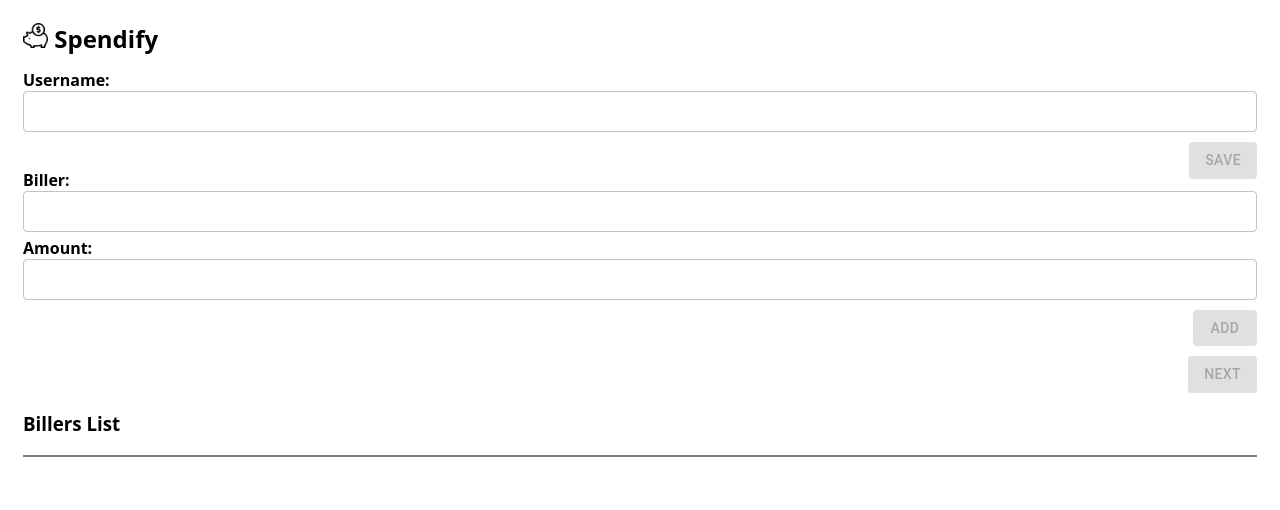
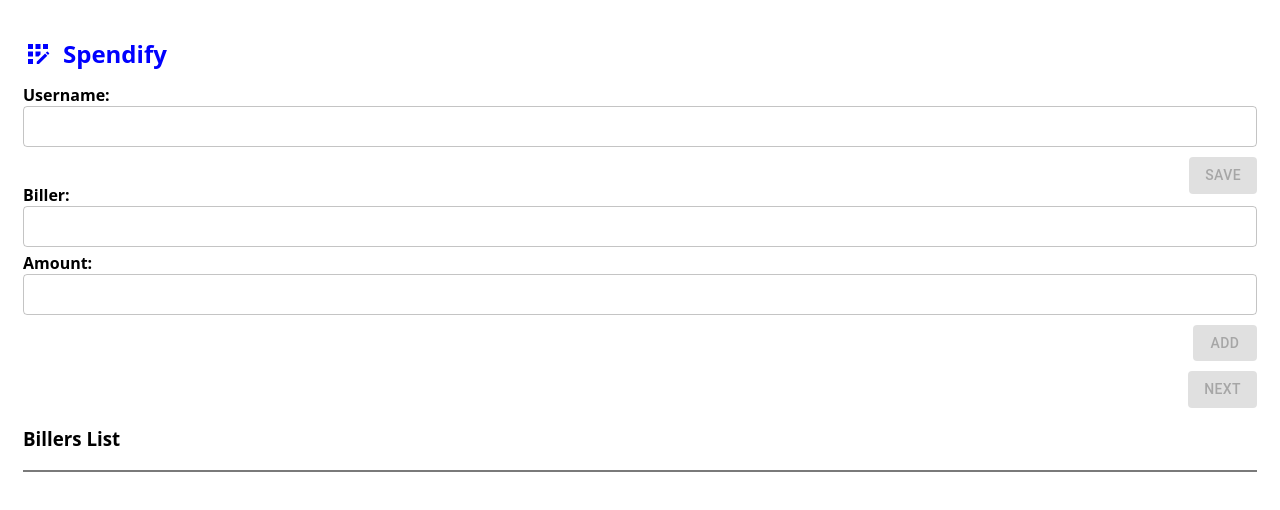
Before and after one commit to Mark5y2023/react-spendify-vercel, a React (Create React App) app: page / in a window 1280 px wide. Shown: the top 510 px of the page. Built offline with nearby package versions, Linux system fonts and the light colour scheme; the HTML template or start-up script is replaced by a standard one.

Commit message:
update 2.7.24 final

```diff
--- a/src/Dash.css
+++ b/src/Dash.css
@@ -69,116 +69,6 @@
   width: 100%;
   margin-top: 10px;
 
-}
-
-.payable-item {
-  margin-bottom: 10px;
-  transition: transform 0.2s, color 0.2s;
-  display: flex;
-  justify-content: space-between;
-  align-items: center;
-  border-bottom: 1px solid rgb(193, 193, 193);
-  color: rgb(119, 119, 119);
-
-}
-
-.payable-item:hover {
-  transform: scale(1.1);
-  color: grey;
-}
-
-.payable-buttons button {
-  margin-left: 5px;
-}
-/* ... (your existing CSS) */
-
-.payable-texts {
-  flex-grow: 1;
-  margin-left: 0%;
-
-
-}
-
-.payable-buttons {
-  display: flex;
-  align-items: center;
-  margin-left: -15px;
-}
-
-.payable-buttons button {
-  margin-left: 5px;
-}
-
-.dashboard-container {
-  display: flex;
-  flex-direction: column;
-  font-family: system-ui, -apple-system, BlinkMacSystemFont, 'Segoe UI', Roboto, Oxygen, Ubuntu, Cantarell, 'Open Sans', 'Helvetica Neue', sans-serif;
-  align-items: center;
-  margin: 5px;
-  padding: 10px;
-}
-
-.fixed-section {
-  position: sticky;
-  top: 0;
-  width: 100%;
-  display: flex;
-  flex-direction: column;
-  align-items: center;
-  justify-content: center;
-}
-
-
-.header {
-  display: flex;
-  justify-content: space-between;
-  align-items: center;
-  width: 100%;
-  align-content: center;
-}
-
-.header2 {
-  display: flex;
-  justify-content: space-between;
-  align-items: center;
-  width: 100%;
-  align-content: center;
-
-
-}
-
-
-.user-section {
-  display: flex;
-  justify-content: space-between;
-  align-items: center;
-  width: 100%;
-  align-content: center;
-  border-bottom: 2px solid rgb(122, 122, 122); /* Add gray border below each item */
-  position: sticky;
-
-
-}
-
-.buttons {
-  display: flex;
-
-
-
-}
-
-.last-payment {
-  font-size: medium;
-  font-weight: bold;
-  width: 100%;
-  margin: -10px ;
-}
-
-.payables-list {
-  overflow-y: auto;
-  width: 100%;
-  margin-top: 10px;
-
 
 }
 
--- a/src/Dash.js
+++ b/src/Dash.js
@@ -23,6 +23,7 @@ import RefreshIcon from '@mui/icons-material/Refresh';
 import { useNavigate } from 'react-router-dom';
 import './Dash.css';
 import { handleAddPayableInDialog } from './Home';
+import AppIcon from '@mui/icons-material/AppRegistration';
 
 const Dash = () => {
   const [username, setUsername] = useState('');
@@ -156,7 +157,7 @@ const Dash = () => {
     } else if (amount === originalAmount / 2) {
       return 'Half Paid';
     } else {
-      return 'Not Paid';
+      return 'Unpaid';
     }
   };
 
@@ -168,16 +169,15 @@ const Dash = () => {
     <div className="dashboard-container">
       <div className="fixed-section">
         <div className="header">
-          <p>
-            <img src="/2685032.png" alt="" style={{ height: '25px' }} /> <strong>Spendify</strong>
-          </p>
+        <p style={{alignItems:'center', display:'flex', alignContent:'center'}}> <AppIcon style={{ fontSize: 30, color: 'blue'}} /><strong>Spendify</strong></p>
+
 
           <IconButton onClick={() => setDrawerOpen(true)} style={{ marginLeft: 'auto' }}>
             <MenuIcon />
           </IconButton>
         </div>
         <div className="header" style={{ marginTop: '2px' }}>
-          <p style={{ fontSize: 'large', fontWeight: 'bold' }}>{`Hi, ${username}!`}</p>
+          <p style={{ fontSize: 'large', fontWeight: 'bold', color:'black' }}>{`Hi, ${username}!`}</p>
         </div>
         <p className="last-payment">{`Last Payment: ${lastClickedDate}`}</p>
       </div>
@@ -203,7 +203,7 @@ const Dash = () => {
                   fontWeight: 'bold',
                   fontSize: 'medium',
                   margin: '0',
-                  color: p.amount !== p.originalAmount ? 'red' : 'black', // Change text color if amount is different
+                  color: p.amount !== p.originalAmount ? '#f50057' : 'gray', // Change text color if amount is different
                 }}
               >{`${p.name}`}</p>
               <p style={{ fontSize: 'small', margin: '0' }}>{`₱ ${p.amount}`}</p>
@@ -211,7 +211,7 @@ const Dash = () => {
                 style={{
                   fontSize: 'small',
                   margin: '0',
-                  color: p.amount !== p.originalAmount ? 'red' : 'black', // Change text color if amount is different
+                  color: p.amount !== p.originalAmount ? '#f50057' : 'gray', // Change text color if amount is different
                 }}
               >{p.colorFormatStatus}</p>
             </div>
--- a/src/Home.css
+++ b/src/Home.css
@@ -19,12 +19,25 @@
   z-index: 1; /* Ensure it's above the scrollable section */
 }
 
+
+
 .header {
-  align-self: flex-start;
+  display: flex;
+  align-items: center;
+  width: 100%;
   font-weight: bold;
   font-size: x-large;
-  margin-top: -40px;
+  margin-top: -25px;
+  color: blue;
+
+
 }
+
+.header strong {
+  margin-left: 10px; /* Adjust the margin as needed */
+}
+
+
   .header2 {
     align-self: flex-start;
     font-weight: bold;
--- a/src/Home.js
+++ b/src/Home.js
@@ -3,6 +3,7 @@ import { useNavigate } from 'react-router-dom';
 import { Button, TextField, Snackbar, Alert } from '@mui/material';
 import './Home.css';
 import ClearIcon from '@mui/icons-material/Clear';
+import AppIcon from '@mui/icons-material/AppRegistration';
 
 
 
@@ -156,9 +157,9 @@ const Home = () => {
     <div className="home-container">
       <div className="fixed-section">
         <div className="header">
-          <p>
-            <img src="/2685032.png" alt="" style={{ height: '25px' }} /> <strong>Spendify</strong>
-          </p>
+
+        <p style={{alignItems:'center', display:'flex', alignContent:'center'}}> <AppIcon style={{ fontSize: 30, color: 'blue'}} /><strong>Spendify</strong></p>
+
         </div>
         <div className="input-section">
           <label>Username:</label>
--- a/src/SplashScreen.css
+++ b/src/SplashScreen.css
@@ -9,6 +9,9 @@
     display: flex;
     justify-content: center;
     align-items: center;
+    font-family: system-ui, -apple-system, BlinkMacSystemFont, 'Segoe UI', Roboto, Oxygen, Ubuntu, Cantarell, 'Open Sans', 'Helvetica Neue', sans-serif;
+    font-size: x-large;
+    color: blue;
   }
 
   .animation {
--- a/src/SplashScreen.js
+++ b/src/SplashScreen.js
@@ -1,12 +1,17 @@
 // SplashScreen.js
+
 import React from 'react';
-import './SplashScreen.css'; // Create this CSS file for styling
+import './SplashScreen.css'; // Include your styling here
+import AppIcon from '@mui/icons-material/AppRegistration';
+
 
 const SplashScreen = () => {
   return (
     <div className="splash-screen">
-      {/* Animation or any other content for the splash screen */}
-      <div className="animation"></div>
+
+          <AppIcon style={{ fontSize: 30, color: 'blue', alignContent:'center', alignItems:'center  ' }} /><strong>Spendify</strong>
+
+      {/* Additional content goes here */}
     </div>
   );
 };
```
Lines whose indentation alone changed are shown as unchanged.
